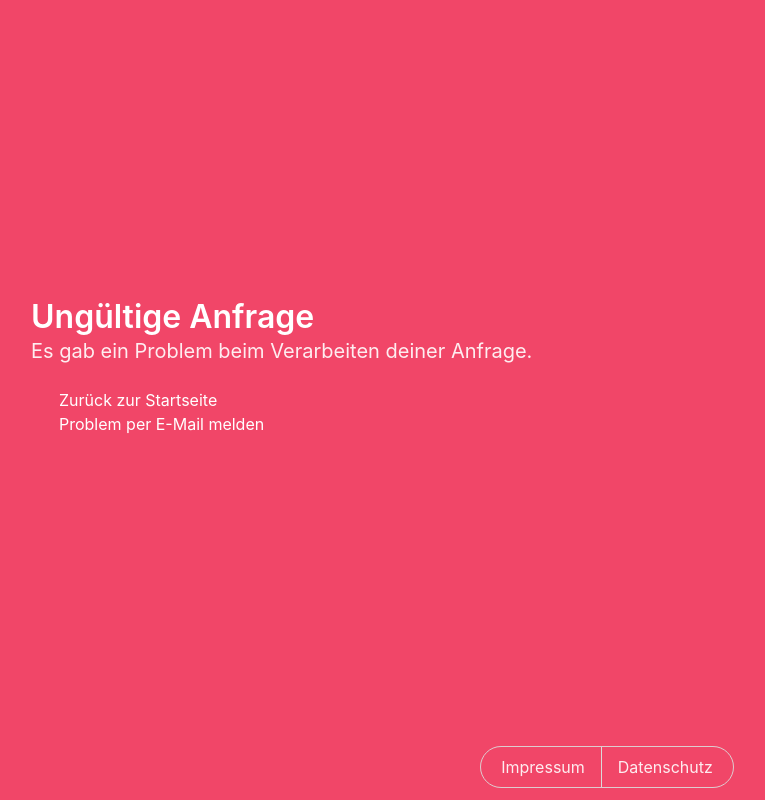
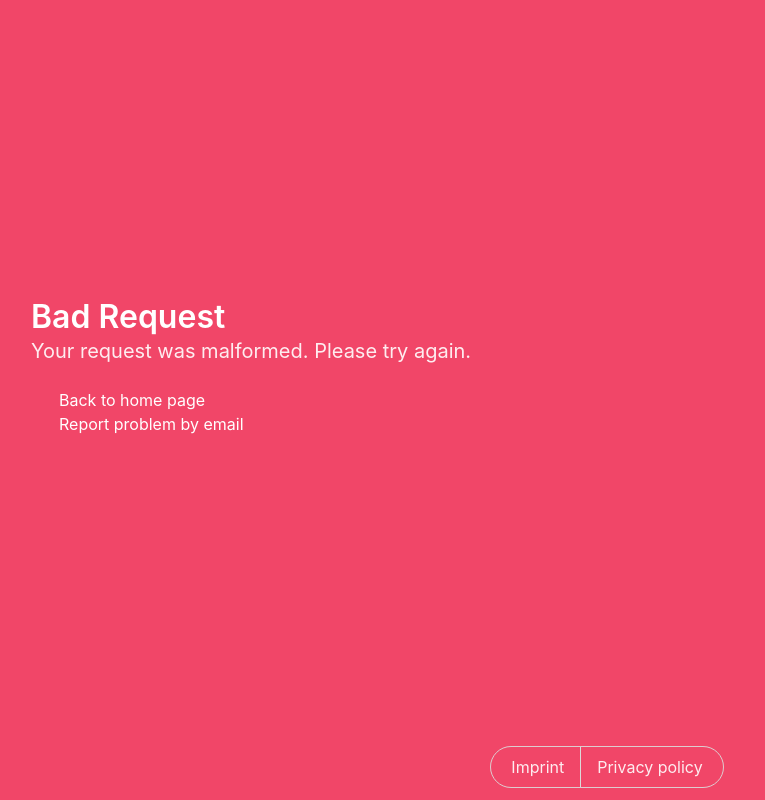
Before and after one commit to aiventimptner/lehrpreis.stura-md.de, a Django app: template award/templates/400.html in a window 1280 px wide. Shown: the whole page, without its empty margins (33-798 px from the left). Run offline with Django 3.2, Linux system fonts and the light colour scheme; the template is opened without the code that fills it, so the values that code supplies are empty; some libraries are stand-ins or nearby versions.

Commit message:
Translate error views

```diff
--- a/award/templates/400.html
+++ b/award/templates/400.html
@@ -1,5 +1,7 @@
 {% extends 'award/base.html' %}
 
+{% load i18n %}
+
 {% block body %}
-{% include 'error.html' with title="Ungültige Anfrage" subtitle="Es gab ein Problem beim Verarbeiten deiner Anfrage." %}
+{% include 'error.html' with title=_("Bad Request") subtitle=_("Your request was malformed. Please try again.") %}
 {% endblock %}
--- a/award/templates/403.html
+++ b/award/templates/403.html
@@ -1,5 +1,7 @@
 {% extends 'award/base.html' %}
 
+{% load i18n %}
+
 {% block body %}
-{% include 'error.html' with title="Zugriff verweigert" subtitle="Dir fehlen leider die nötigen Berechtigungen um die Seite angezeigt zu bekommen." %}
+{% include 'error.html' with title=_("Forbidden") subtitle=_("Unfortunately, you do not have the necessary permissions to view this page.") %}
 {% endblock %}
--- a/award/templates/404.html
+++ b/award/templates/404.html
@@ -1,5 +1,7 @@
 {% extends 'award/base.html' %}
 
+{% load i18n %}
+
 {% block body %}
-{% include 'error.html' with title="Seite nicht gefunden" subtitle="Hier ist leider keine Schatzkiste versteckt." %}
+{% include 'error.html' with title=_("Not Found") subtitle=_("Just a blank page. There is no treasure chest hidden here.") %}
 {% endblock %}
--- a/award/templates/500.html
+++ b/award/templates/500.html
@@ -1,5 +1,7 @@
 {% extends 'award/base.html' %}
 
+{% load i18n %}
+
 {% block body %}
-{% include 'error.html' with title="Server-Fehler" subtitle="Leider gab es einen Fehler bei uns. Sorry dafür!" %}
+{% include 'error.html' with title=_("Internal Server Error") subtitle=_("Unfortunately there was a problem on our side. Sorry for that!") %}
 {% endblock %}
--- a/award/templates/error.html
+++ b/award/templates/error.html
@@ -1,4 +1,4 @@
-<section class="hero is-fullheight is-danger">
+<section class="hero is-fullheight is-danger">{% load i18n %}
     <div class="hero-body">
         <div class="container">
             <p class="title">
@@ -14,7 +14,7 @@
                             <i class="fas fa-home"></i>
                         </span>
                         <span>
-                            Zurück zur Startseite
+                            {% translate "Back to home page" %}
                         </span>
                     </span>
                 </a></li>
@@ -24,7 +24,7 @@
                             <i class="fas fa-envelope"></i>
                         </span>
                         <span>
-                            Problem per E-Mail melden
+                            {% translate "Report problem by email" %}
                         </span>
                     </span>
                 </a></li>
@@ -35,8 +35,8 @@
         <nav class="tabs is-centered is-toggle is-toggle-rounded m-3">
             <div class="container">
                 <ul>
-                    <li><a href="https://stura-md.de/impressum/">Impressum</a></li>
-                    <li><a href="https://stura-md.de/datenschutz/">Datenschutz</a></li>
+                    <li><a href="https://stura-md.de/impressum/">{% translate "Imprint" %}</a></li>
+                    <li><a href="https://stura-md.de/datenschutz/">{% translate "Privacy policy" %}</a></li>
                 </ul>
             </div>
         </nav>
```
Also changed, not shown: award/locale/de/LC_MESSAGES/django.po.
